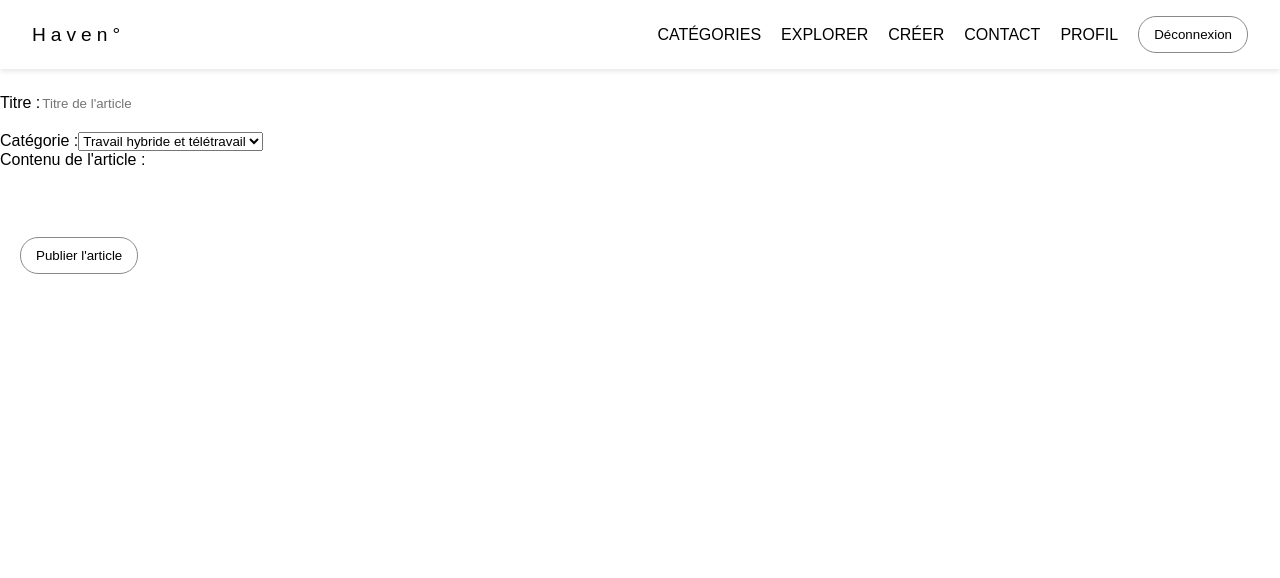
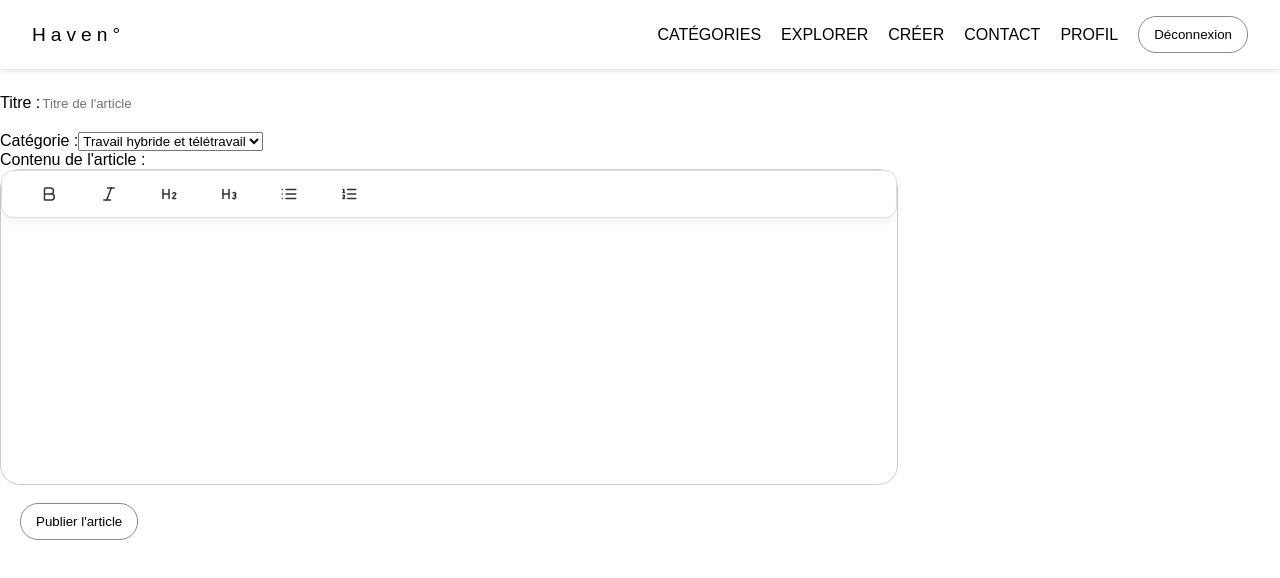
Before and after one commit to KyleAktr/forum, a Next.js app in the folder frontend/: page /creation-article in a window 1280 px wide. Shown: the top 578 px of the page. Built offline with nearby package versions, Linux system fonts and the light colour scheme; sample sign-in values are in the browser's storage.

Commit message:
TipTap add for article format

```diff
--- a/frontend/src/app/creation-article/page.tsx
+++ b/frontend/src/app/creation-article/page.tsx
@@ -14,7 +14,7 @@ export default function Page() {
     title: "",
     category: 1,
   });
-  const [content, setContent] = useState(""); // Contenu venant de Tiptap
+  const [content, setContent] = useState("");
 
   useEffect(() => {
     if (!isAuthenticated()) {
@@ -26,9 +26,9 @@ export default function Page() {
     e.preventDefault();
 
     try {
-      const newPost = await createPost({
+      await createPost({
         title: formData.title,
-        content: content, // On utilise le contenu de l'éditeur
+        content,
         category_id: formData.category,
       });
       router.push(`/`);
@@ -81,7 +81,9 @@ export default function Page() {
 
           <br />
           <label>Contenu de l&apos;article :</label>
-          <TiptapEditor content={content} onChange={setContent} />
+          <div className="creation-article-content">
+            <TiptapEditor content={content} onChange={setContent} />
+          </div>
           <br />
 
           <button type="submit">Publier l&apos;article</button>
--- a/frontend/src/components/TiptapEditor.tsx
+++ b/frontend/src/components/TiptapEditor.tsx
@@ -2,33 +2,86 @@
 
 import { useEditor, EditorContent } from "@tiptap/react";
 import StarterKit from "@tiptap/starter-kit";
+import {
+  Bold,
+  Italic,
+  Heading2,
+  Heading3,
+  List,
+  ListOrdered,
+} from "lucide-react";
 import { useEffect } from "react";
 
-export default function TiptapEditor({
-  content,
-  onChange,
-}: {
-  content?: string;
-  onChange?: (html: string) => void;
-}) {
+type Props = {
+  content: string;
+  onChange: (content: string) => void;
+};
+
+export default function TiptapEditor({ content, onChange }: Props) {
   const editor = useEditor({
     extensions: [StarterKit],
-    content: content || "",
-    onUpdate: ({ editor }) => {
-      const html = editor.getHTML();
-      onChange?.(html);
+    content,
+    onUpdate({ editor }) {
+      onChange(editor.getHTML());
     },
   });
 
   useEffect(() => {
     if (editor && content !== editor.getHTML()) {
-      editor.commands.setContent(content || "");
+      editor.commands.setContent(content);
     }
   }, [content, editor]);
 
+  if (!editor) return null;
+
   return (
-    <div className="border p-4 rounded-md min-h-[200px]">
-      <EditorContent editor={editor} />
+    <div className="tiptap-editor-wrapper">
+      <div className="toolbar">
+        <button
+          onClick={() => editor.chain().focus().toggleBold().run()}
+          className={editor.isActive("bold") ? "active" : ""}
+        >
+          <Bold size={18} />
+        </button>
+        <button
+          onClick={() => editor.chain().focus().toggleItalic().run()}
+          className={editor.isActive("italic") ? "active" : ""}
+        >
+          <Italic size={18} />
+        </button>
+        <button
+          onClick={() =>
+            editor.chain().focus().toggleHeading({ level: 1 }).run()
+          }
+          className={editor.isActive("heading", { level: 1 }) ? "active" : ""}
+        >
+          <Heading2 size={18} />
+        </button>
+        <button
+          onClick={() =>
+            editor.chain().focus().toggleHeading({ level: 2 }).run()
+          }
+          className={editor.isActive("heading", { level: 2 }) ? "active" : ""}
+        >
+          <Heading3 size={18} />
+        </button>
+        <button
+          onClick={() => editor.chain().focus().toggleBulletList().run()}
+          className={editor.isActive("bulletList") ? "active" : ""}
+        >
+          <List size={18} />
+        </button>
+        <button
+          onClick={() => editor.chain().focus().toggleOrderedList().run()}
+          className={editor.isActive("orderedList") ? "active" : ""}
+        >
+          <ListOrdered size={18} />
+        </button>
+      </div>
+
+      <div className="editor-container">
+        <EditorContent editor={editor} />
+      </div>
     </div>
   );
 }
--- /dev/null
+++ b/frontend/src/styles/components/_taptip.scss
@@ -0,0 +1,13 @@
+.creation-article-content {
+  width: 70%;
+  border: 1px solid #ccc;
+  border-radius: 20px;
+  min-height: 300px;
+
+  .tiptap {
+    width: 100%;
+    height: 100%;
+    min-height: 250px;
+    outline: none;
+  }
+}
--- /dev/null
+++ b/frontend/src/styles/components/_toolbar.scss
@@ -0,0 +1,34 @@
+.toolbar {
+  display: flex;
+  gap: 10px;
+  padding: 8px 12px;
+  background-color: white;
+  border: 1px solid #ddd;
+  border-radius: 12px;
+  margin-bottom: 12px;
+  box-shadow: 0 4px 8px rgba(0, 0, 0, 0.05);
+  position: sticky;
+  top: 0;
+  z-index: 10;
+}
+
+.toolbar button {
+  background: none;
+  border: none;
+  cursor: pointer;
+  padding: 6px;
+  border-radius: 6px;
+  transition: background-color 0.2s ease;
+  display: flex;
+  align-items: center;
+  color: #333;
+}
+
+.toolbar button:hover {
+  background-color: #f2f2f2;
+}
+
+.toolbar button.active {
+  background-color: #e0e7ff;
+  color: #1d4ed8;
+}
--- a/frontend/src/styles/index.scss
+++ b/frontend/src/styles/index.scss
@@ -2,6 +2,8 @@
 @import "./components/navbar";
 @import "./components/article-card";
 @import "./components/footer";
+@import "./components/toolbar";
+@import "./components/taptip";
 @import "./pages/login";
 @import "./pages/home";
 @import "./pages/categories";
```
